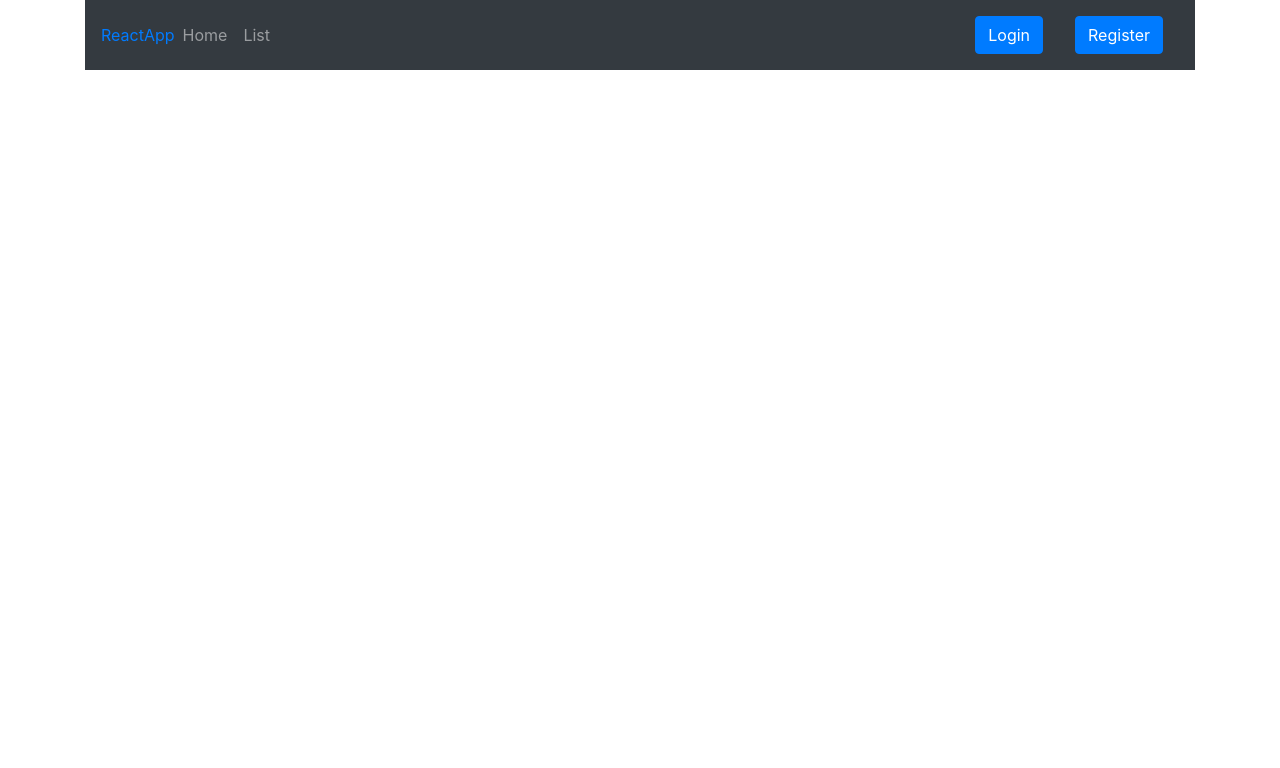
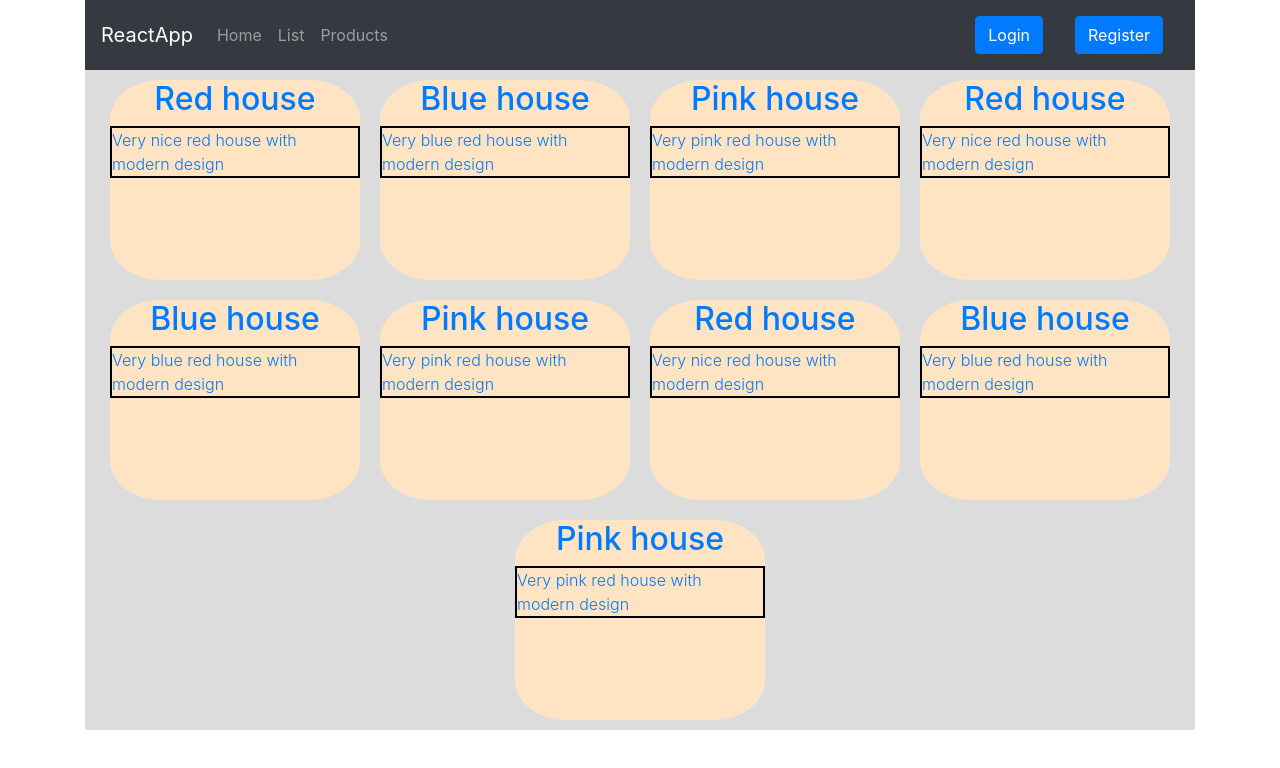
Before and after one commit to vitalii77787/FirstReactApp, a React (Create React App) app: page /Products in a window 1280 px wide. Shown: the top 768 px of the page. Built offline with nearby package versions, Linux system fonts and the light colour scheme.

Commit message:
Add Product List

```diff
--- a/src/components/App.js
+++ b/src/components/App.js
@@ -1,9 +1,11 @@
 import React from 'react';
 import ArticleList from './ArticleList/index';
 import articles from '..//fixtures';
+import products from '..//products';
 import { Router, Route } from 'react-router';
 import { Link } from 'react-router-dom';
 import history from './history';
+import ProductList from './ProductList';
 
 function App() {
     return (
@@ -11,13 +13,16 @@ function App() {
             <Router history={history}>
                 <div>
                     <nav className="navbar navbar-expand-sm bg-dark navbar-dark">
-                        <Link lassName="navbar-brand" to="/">ReactApp</Link>
+                        <Link className="navbar-brand" to="/">ReactApp</Link>
                         <ul className="navbar-nav">
                             <li className="nav-item">
                             <Link className="nav-link" to="/">Home</Link>
                             </li>
                             <li className="nav-item">
                             <Link className="nav-link" to="/List">List</Link>
+                            </li>
+                            <li className="nav-item">
+                            <Link className="nav-link" to="/Products">Products</Link>
                             </li>
                         </ul>
                         <div className="nav-link" style={{marginLeft:'auto',color:'white'}} >
@@ -34,6 +39,9 @@ function App() {
                     <Route path="/List"
                         render={(props) => <ArticleList articles={articles} />}
                     />
+                     <Route path="/Products"
+                        render={(props) => <ProductList products={products} />}
+                    />
                 </div>
             </Router>
         </div>
--- /dev/null
+++ b/src/components/Product.js
@@ -0,0 +1,23 @@
+import React, { Component } from 'react';
+import './index.css'
+class Product extends Component {
+
+    state = {
+        isOpen: true
+    }
+    render() {
+        const { product } = this.props;
+        console.log(this.props);
+        const body = this.state.isOpen && <section className="description">{product.text}</section>
+        return (
+            <div className="product">
+                    <h2 style={{textAlign:'center'}}>
+                        {product.title}
+                    </h2>
+                    {body}
+                </div>
+        )
+    }
+}
+
+export default Product
--- /dev/null
+++ b/src/components/ProductList/index.js
@@ -0,0 +1,20 @@
+import React from 'react'
+import Product from '../Product'
+import { Link } from 'react-router-dom';
+import './style.css'
+
+export default function ProductList({products}) {
+    const productElements = products.map(product =>
+
+        <Link to={`/Products/${product.id}`}>
+            <div key={product.id} className="product-list__li">
+            <Product product={product}/>
+            </div>
+            </Link>
+        )
+    return (
+        <div style={{padding:0}}  className="product-wrapper">
+            {productElements}
+        </div>
+    )
+}
--- /dev/null
+++ b/src/components/ProductList/style.css
@@ -0,0 +1,18 @@
+.product-wrapper{
+    display: flex;
+    flex-direction: row;
+    flex-wrap: wrap;
+    justify-content: center;
+    align-content: space-around;
+    background-color: gainsboro;
+}
+.product-list__li {
+    align-self: stretch;
+    margin:10px;
+    background-color: bisque;
+    cursor: pointer;
+    border-radius: 20%;
+}
+.product-list__li:hover{
+    background-color: aquamarine;
+}
--- /dev/null
+++ b/src/components/index.css
@@ -0,0 +1,9 @@
+.product{
+    width: 250px;
+    height: 200px;
+    border-radius: 20%;
+}
+.description{
+    border:2px solid black;
+    font-weight: 300;
+}
--- /dev/null
+++ b/src/products.js
@@ -0,0 +1,47 @@
+export default [
+    {
+        "id": "56c782f18990ecf954f6e0271",
+        "title": "Red house",
+        "text": "Very nice red house with modern design"
+    },
+    {
+        "id": "56c782f17b4e0ba78c7ad7172",
+        "title": "Blue house",
+        "text": "Very blue red house with modern design"
+    },
+    {
+        "id": "56c782f17b4e0ba78c7ad7173",
+        "title": "Pink house",
+        "text": "Very pink red house with modern design"
+    },
+    {
+        "id": "56c782f18990ecf954f6e0274",
+        "title": "Red house",
+        "text": "Very nice red house with modern design"
+    },
+    {
+        "id": "56c782f17b4e0ba78c7ad7175",
+        "title": "Blue house",
+        "text": "Very blue red house with modern design"
+    },
+    {
+        "id": "56c782f17b4e0ba78c7ad7176",
+        "title": "Pink house",
+        "text": "Very pink red house with modern design"
+    },
+    {
+        "id": "56c782f18990ecf954f6e0277",
+        "title": "Red house",
+        "text": "Very nice red house with modern design"
+    },
+    {
+        "id": "56c782f17b4e0ba78c7ad7178",
+        "title": "Blue house",
+        "text": "Very blue red house with modern design"
+    },
+    {
+        "id": "56c782f17b4e0ba78c7ad7179",
+        "title": "Pink house",
+        "text": "Very pink red house with modern design"
+    }
+]
```
